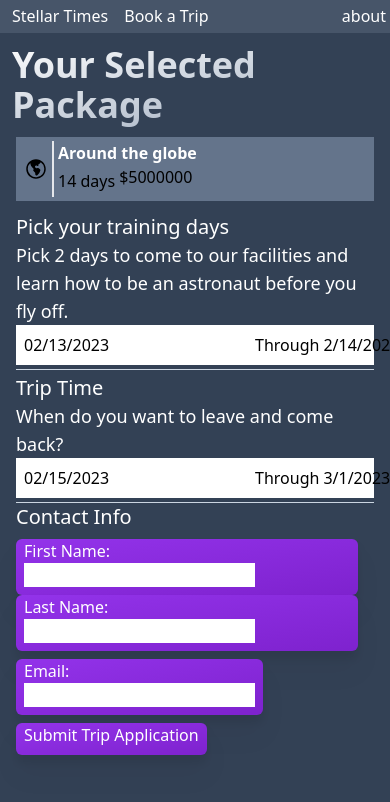
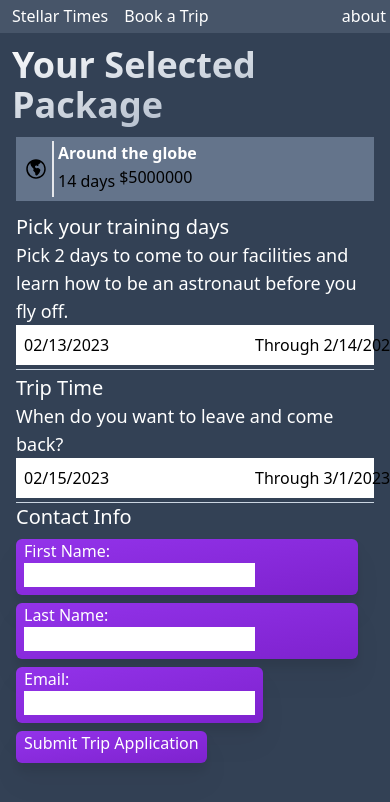
Before and after one commit to nl32/webmaster, a Next.js app: page /booking/0/dates/ in a window 390 px wide. Shown: the top 802 px of the page. Built offline with nearby package versions, Linux system fonts and the light colour scheme.

Commit message:
last changes for mobile styling

```diff
--- a/src/pages/booking/[id]/dates/index.tsx
+++ b/src/pages/booking/[id]/dates/index.tsx
@@ -64,7 +64,7 @@ const Page = () => {
               </div>
             </div>
           </div>
-          <div>
+          <div className="bg-slate-700">
             <h2 className="mb-2 text-xl text-white">Contact Info</h2>
             <form
               onSubmit={(e) => {
@@ -72,13 +72,13 @@ const Page = () => {
                 router.push("/booking/confirmation");
               }}
             >
-              <div className="flex text-white max-sm:flex-col sm:flex-row">
+              <div className="flex h-full w-full bg-slate-700 text-white max-sm:flex-col sm:flex-row">
                 <div className="mr-4 rounded-md bg-gradient-to-br from-purple-600 to-purple-700 p-2 pt-0 drop-shadow-xl">
                   <label className="text-white">First Name:</label>
                   <br />
                   <input className="text-black" type={"text"}></input>
                 </div>
-                <div className="mr-4 rounded-md bg-gradient-to-br from-purple-600 to-purple-700 p-2 pt-0 drop-shadow-xl">
+                <div className="mr-4 rounded-md bg-gradient-to-br from-purple-600 to-purple-700 p-2 pt-0 drop-shadow-xl max-sm:mt-2">
                   <label>Last Name:</label> <br />
                   <input className="text-black" type={"text"} />
                 </div>
```
